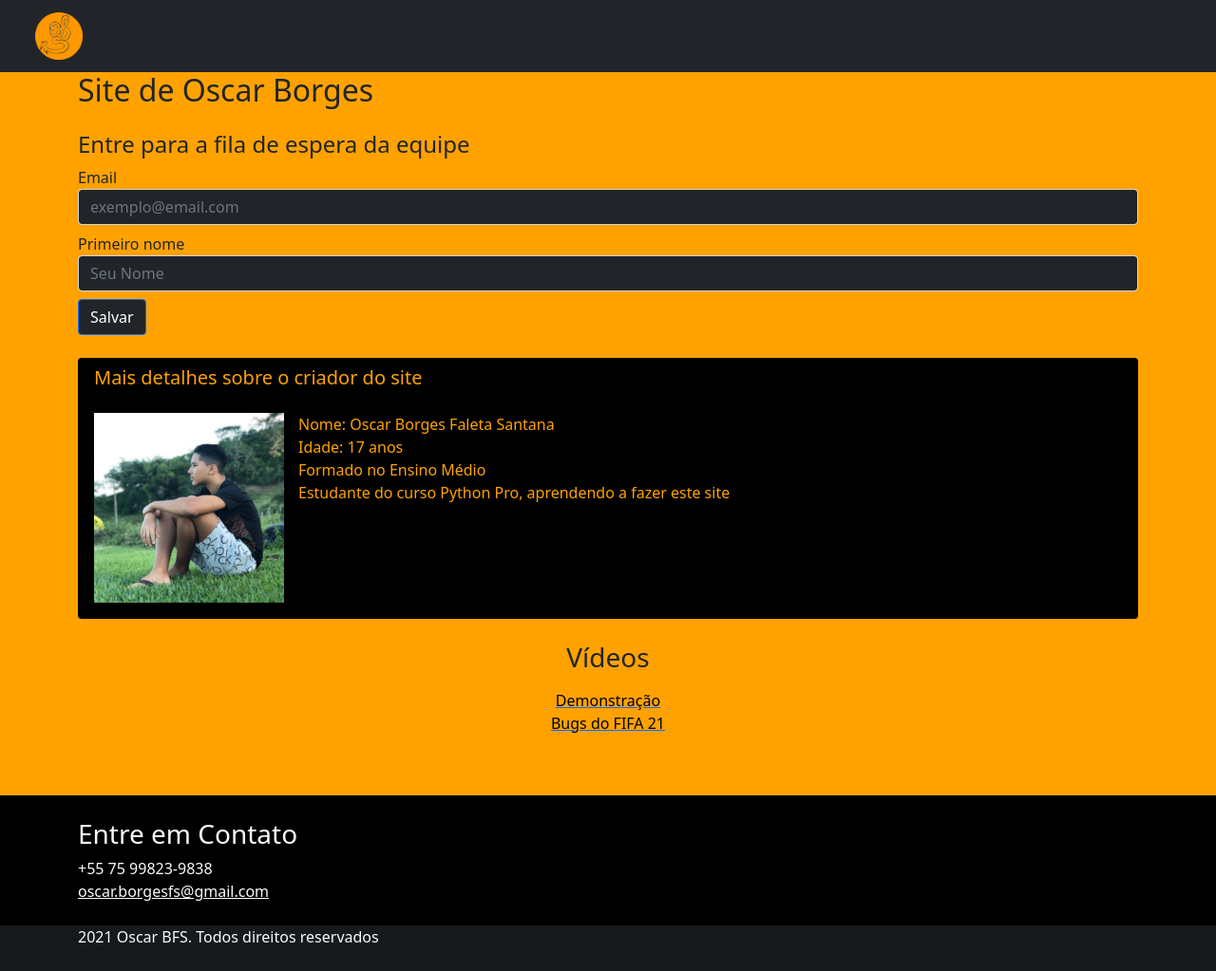
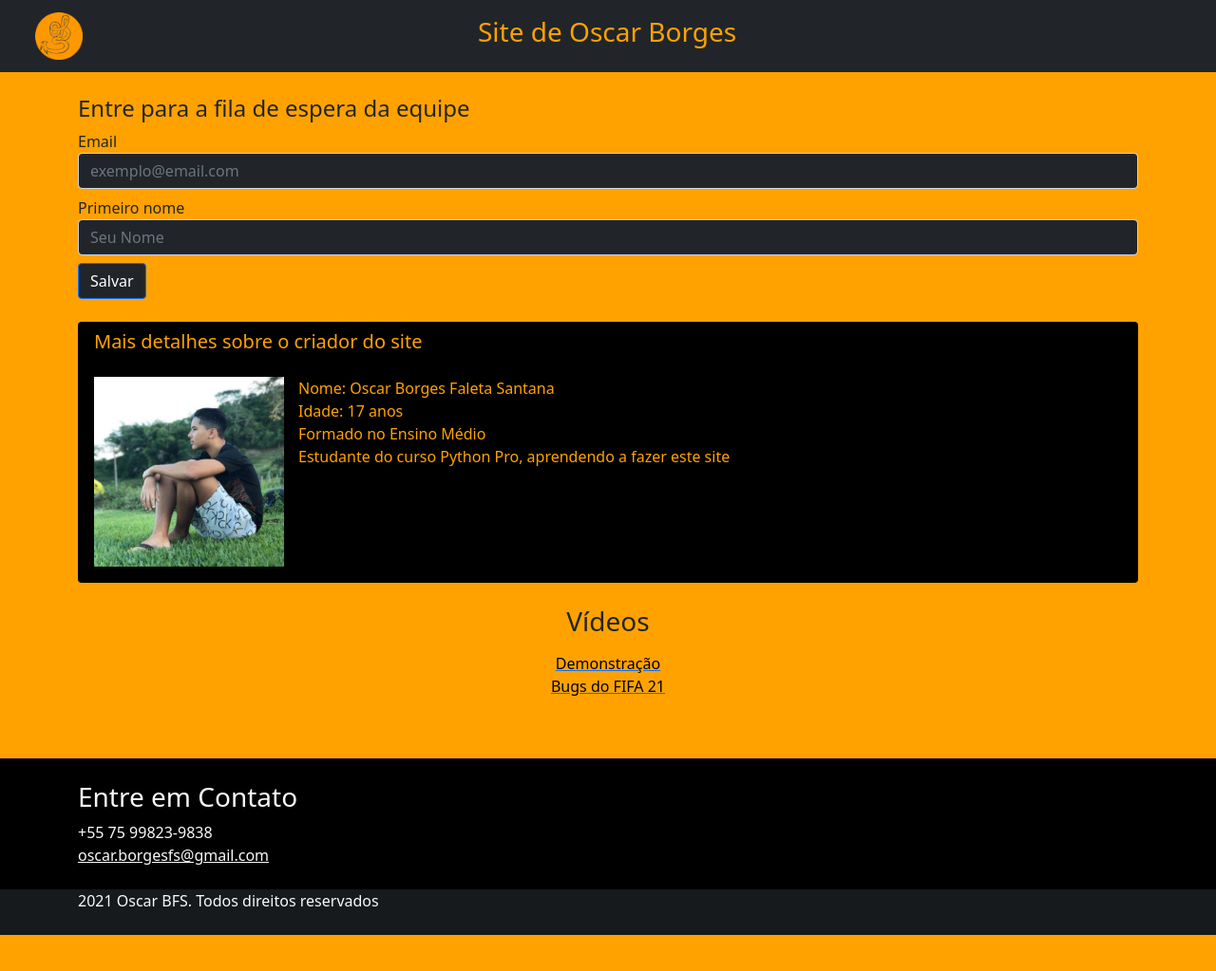
Before and after one commit to oscarbfs/curso-django_hands-on, a Django app: page / in a window 1280 px wide. Shown: the whole page at 95% size. After the commit the page ends 985 px from the top, so only its background shows below. Run offline with Django 3.2, Linux system fonts and the light colour scheme; some libraries are stand-ins or nearby versions.

```diff
--- a/pypro/base/templates/base/base.html
+++ b/pypro/base/templates/base/base.html
@@ -23,9 +23,11 @@
 
 <nav class="navbar navbar-expand-lg navbar-dark bg-dark">
     <div class="container-fluid">
-        <a class="navbar-brand" href="{% url 'base:home' %}" style="margin-left:25px;"><img src="{% static 'img/favicon_obfs.png' %}"
-                                                                  alt="Favicon"
-                                                                  width="50" height="50"/></a>
+        <a class="navbar-brand" href="{% url 'base:home' %}" style="margin-left:25px;"><img
+                src="{% static 'img/favicon_obfs.png' %}"
+                alt="Favicon"
+                width="50" height="50"/></a>
+        <h3 style="margin-left:400px;"><font color="#ffa200">Site de Oscar Borges</font></h3>
         <button class="navbar-toggler" type="button" data-bs-toggle="collapse" data-bs-target="#navbarSupportedContent"
                 aria-controls="navbarSupportedContent" aria-expanded="false" aria-label="Toggle navigation">
             <span class="navbar-toggler-icon"></span>
--- a/pypro/base/templates/base/home.html
+++ b/pypro/base/templates/base/home.html
@@ -6,9 +6,6 @@
         <div class="row">
             <div class="col-md-12">
                 <div class="jumbotron">
-                    <h2>
-                        Site de Oscar Borges
-                    </h2>
                     <h4 class="mt-4"> Entre para a fila de espera da equipe </h4>
 
                     <form action="https://herokuapp.us1.list-manage.com/subscribe/post?u=648886250d724dc2ac19df0cd&amp;id=fc9406cc37"
```
Also changed, not shown: pypro/aperitivos/tests/test_video.py (+1 -3 lines).
